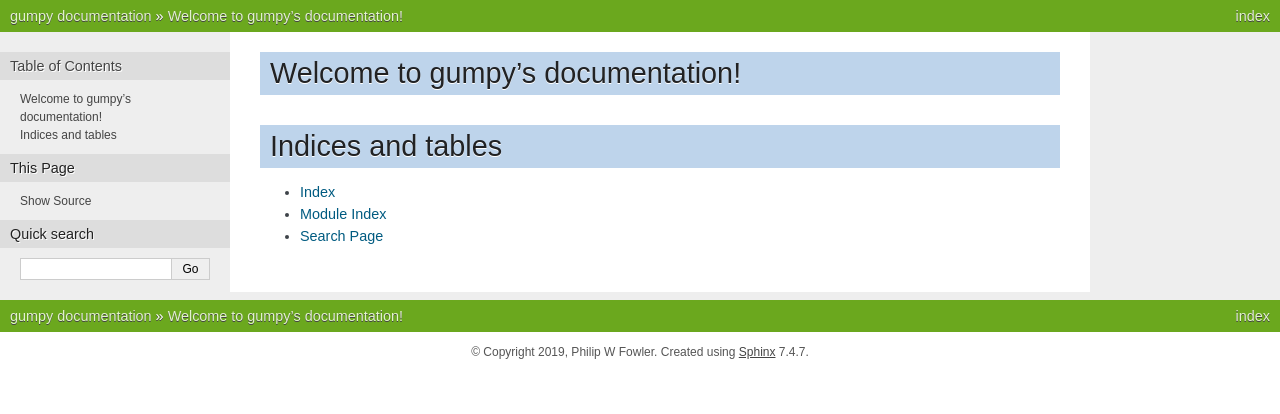
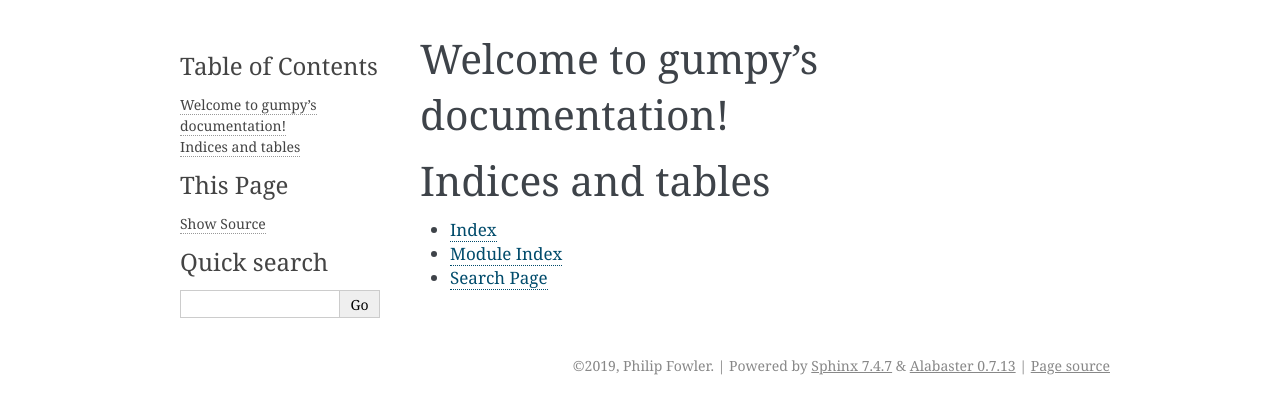
Before and after one commit to oxfordmmm/gumpy, a Sphinx documentation site: the page built from docs/source/index.rst, in a window 1280 px wide. Shown: the top 414 px of the page. Built offline with Sphinx 7.4.7, drawn with Linux system fonts in a browser that asks for light colours.

Commit message:
rerun sphinx

```diff
--- a/docs/source/conf.py
+++ b/docs/source/conf.py
@@ -18,8 +18,8 @@
 # -- Project information -----------------------------------------------------
 
 project = 'gumpy'
-copyright = '2019, Philip W Fowler'
-author = 'Philip W Fowler'
+copyright = '2019, Philip Fowler'
+author = 'Philip Fowler'
 
 
 # -- General configuration ---------------------------------------------------
@@ -27,7 +27,8 @@ author = 'Philip W Fowler'
 # Add any Sphinx extension module names here, as strings. They can be
 # extensions coming with Sphinx (named 'sphinx.ext.*') or your custom
 # ones.
-extensions = ['sphinx.ext.napoleon']
+extensions = [
+]
 
 # Add any paths that contain templates here, relative to this directory.
 templates_path = ['_templates']
@@ -43,7 +44,7 @@ exclude_patterns = []
 # The theme to use for HTML and HTML Help pages.  See the documentation for
 # a list of builtin themes.
 #
-html_theme = 'nature'
+html_theme = 'alabaster'
 
 # Add any paths that contain custom static files (such as style sheets) here,
 # relative to this directory. They are copied after the builtin static files,
--- a/docs/source/index.rst
+++ b/docs/source/index.rst
@@ -1,5 +1,5 @@
 .. gumpy documentation master file, created by
-   sphinx-quickstart on Mon Sep  9 14:26:05 2019.
+   sphinx-quickstart on Sat Sep 14 21:06:24 2019.
    You can adapt this file completely to your liking, but it should at least
    contain the root `toctree` directive.
 
--- a/docs/source/modules.rst
+++ /dev/null
@@ -1,8 +0,0 @@
-gumpy
-=====
-
-.. toctree::
-   :maxdepth: 4
-
-   gumpy
-   setup
```
Also changed, not shown: docs/source/gumpy.rst (deleted, +0 -38 lines), docs/source/setup.rst (deleted, +0 -7 lines), 1 other file.
